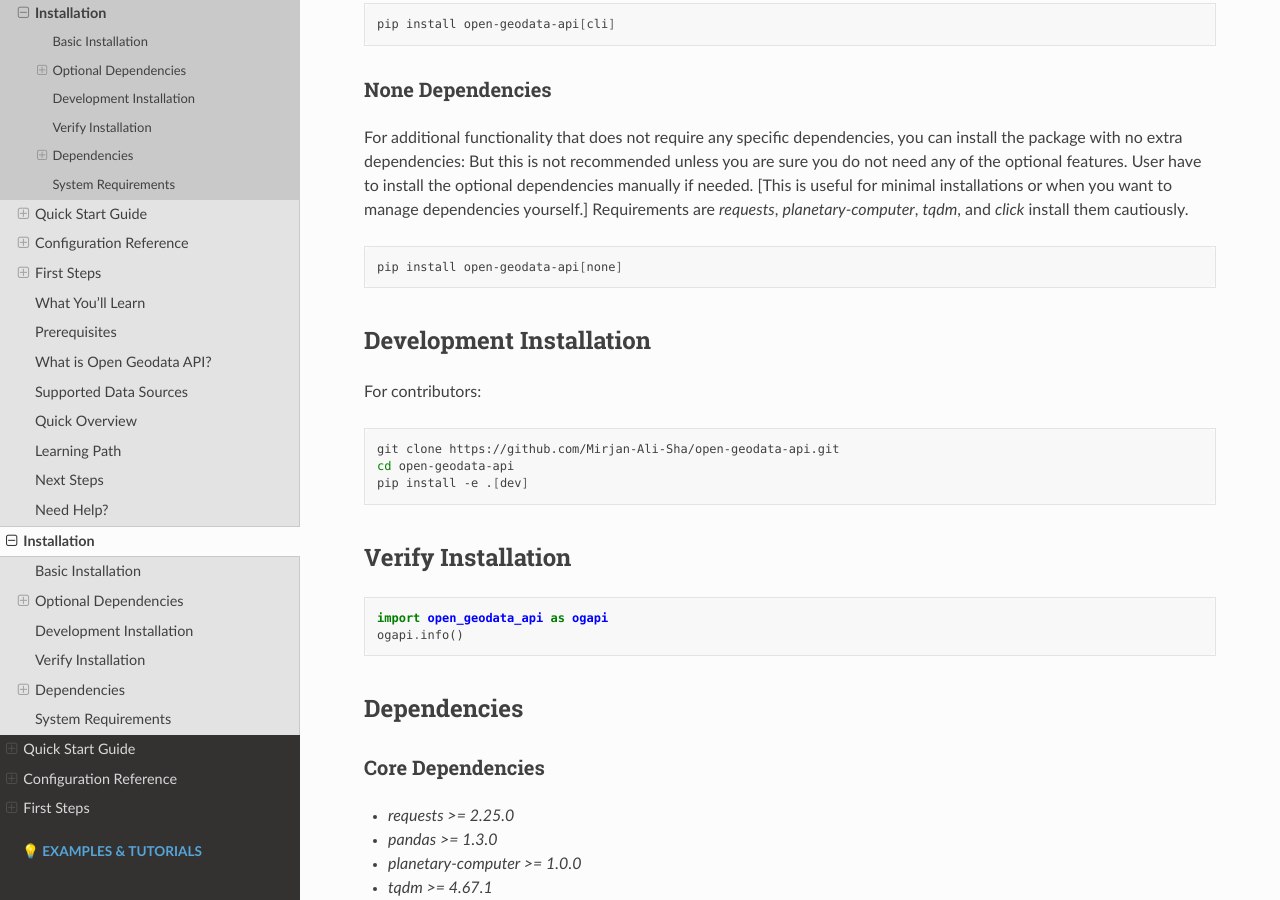
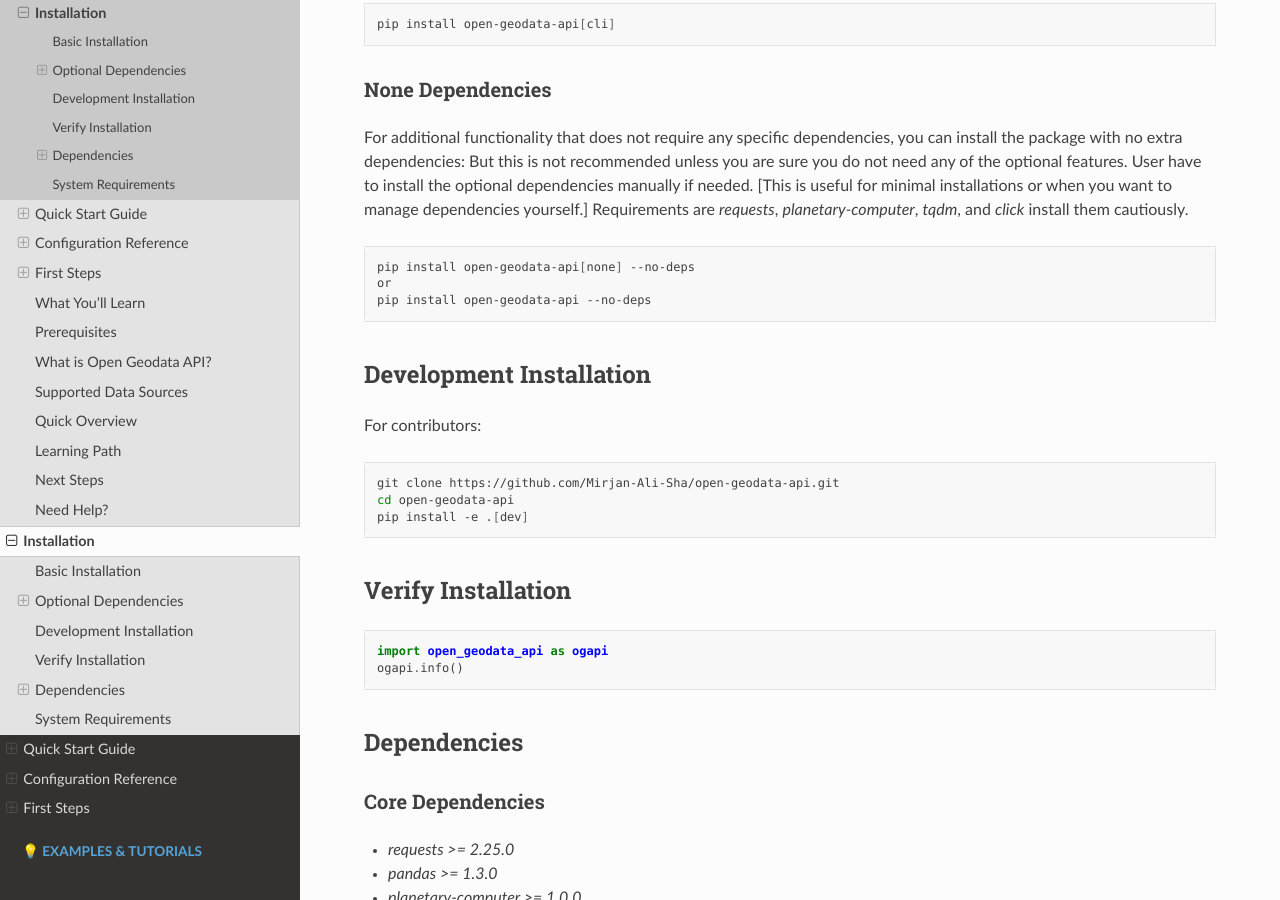
Before and after one commit to Mirjan-Ali-Sha/open-geodata-api, a Sphinx documentation site: the page built from docs/sections/getting-started/installation.rst, in a window 1280 px wide and 900 px high, scrolled down 1107 px. Built offline with Sphinx 7.4.7 and the Read the Docs theme 3.1.0, drawn with Linux system fonts in a browser that asks for light colours; pages that are not in the unit, such as notebooks, are missing from menus.

Commit message:
update install with no dependencies in docs...

```diff
--- a/docs/sections/getting-started/installation.rst
+++ b/docs/sections/getting-started/installation.rst
@@ -60,7 +60,9 @@ Requirements are `requests`, `planetary-computer`, `tqdm`, and `click` install t
 
 .. code-block:: bash
 
-   pip install open-geodata-api[none]
+   pip install open-geodata-api[none] --no-deps
+   or
+   pip install open-geodata-api --no-deps
 
 Development Installation
 ------------------------
```
